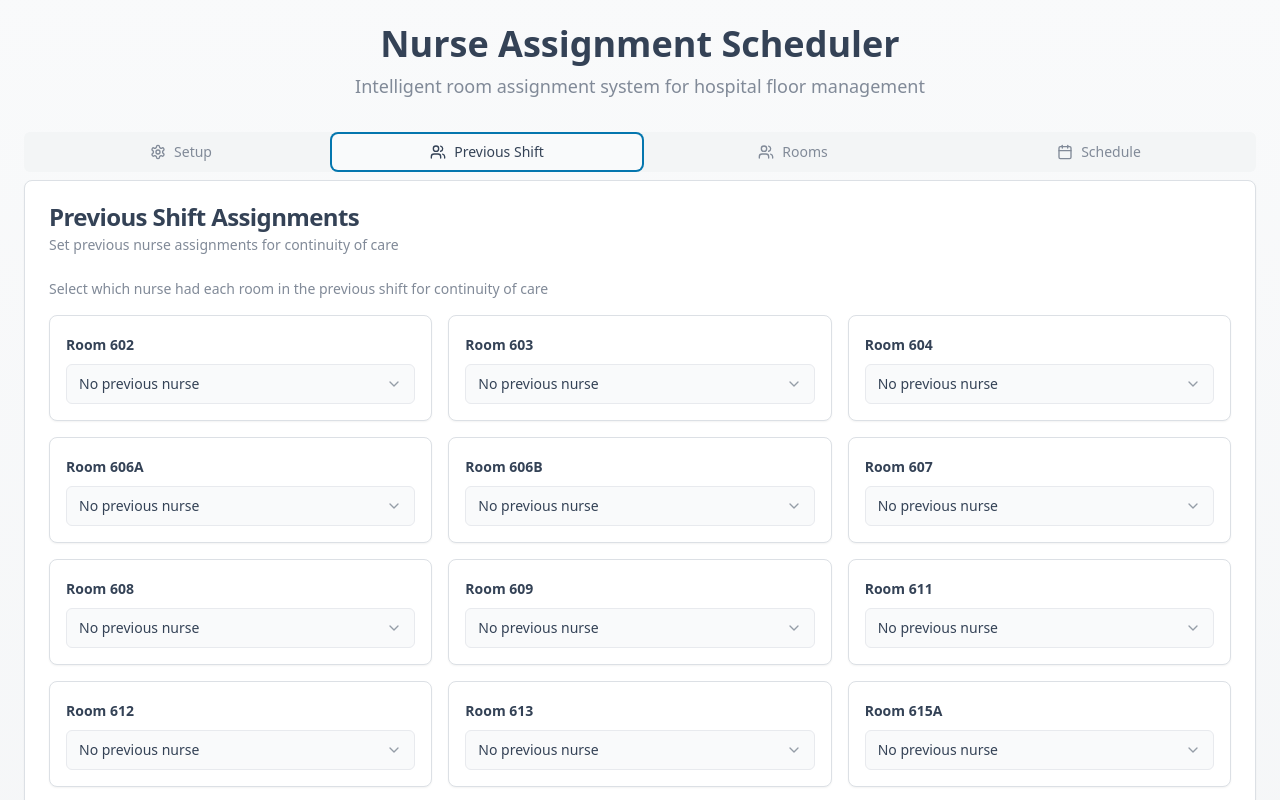
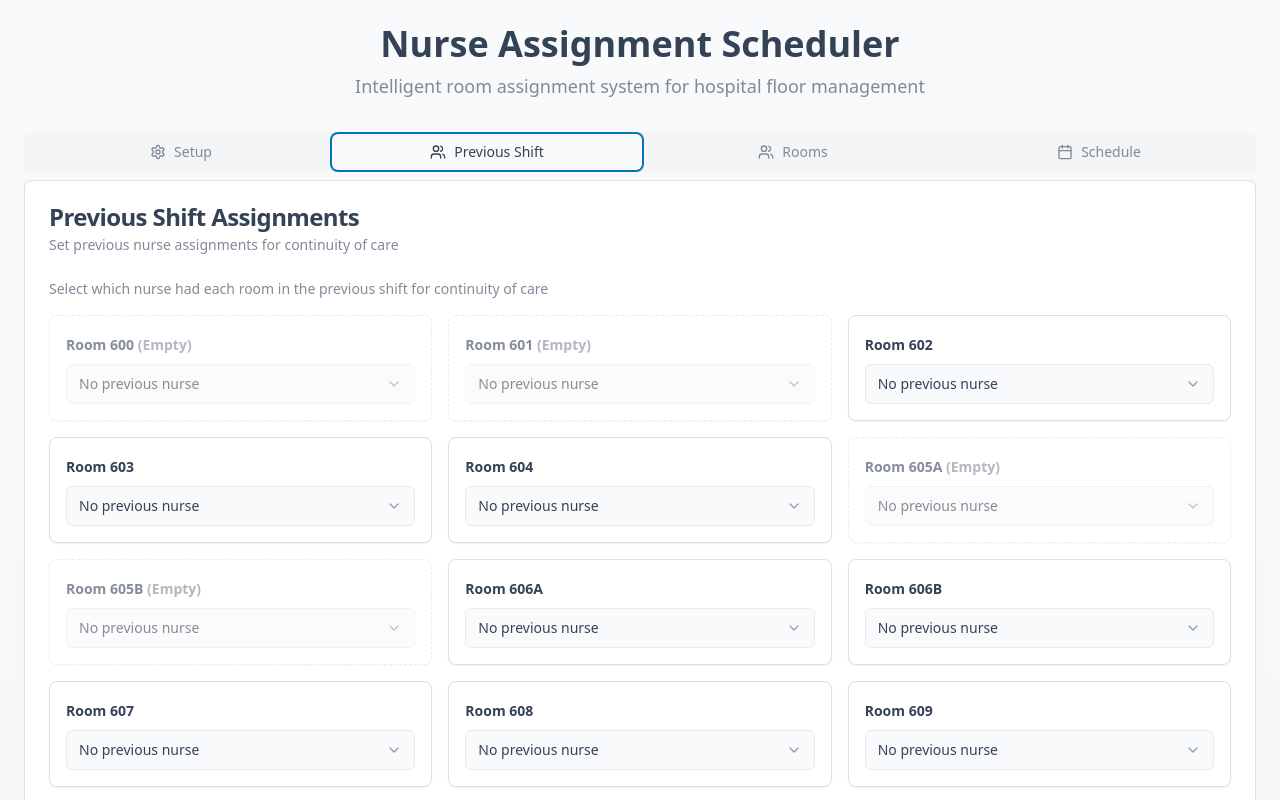
Before and after one commit to unnhost/nurse-room-harmony-ai, a React (Vite) app: page / in a window 1280 px wide. Both pictures are taken after a click on the tab "Previous Shift". Shown: the top 800 px of the page. Built offline with nearby package versions, Linux system fonts and the light colour scheme.

Commit message:
Fix: Missing rooms in previous shift assignments
Fixes an issue where some rooms were not being assigned in the previous shift assignments.

```diff
--- a/src/components/PreviousShiftInput.tsx
+++ b/src/components/PreviousShiftInput.tsx
@@ -10,7 +10,15 @@ interface PreviousShiftInputProps {
 }
 
 export const PreviousShiftInput = ({ rooms, nurseNames, onPreviousNurseChange }: PreviousShiftInputProps) => {
-  const occupiedRooms = rooms.filter(room => room.isOccupied);
+  // Show all rooms for previous shift input (not just occupied ones)
+  const sortedRooms = [...rooms].sort((a, b) => {
+    const aNum = parseInt(a.number.replace(/[AB]/g, ''));
+    const bNum = parseInt(b.number.replace(/[AB]/g, ''));
+    if (aNum === bNum) {
+      return a.number.localeCompare(b.number);
+    }
+    return aNum - bNum;
+  });
 
   return (
     <div className="space-y-4">
@@ -19,10 +27,12 @@ export const PreviousShiftInput = ({ rooms, nurseNames, onPreviousNurseChange }:
       </p>
 
       <div className="grid grid-cols-1 md:grid-cols-2 lg:grid-cols-3 gap-4">
-        {occupiedRooms.map((room) => (
-          <Card key={room.id} className="p-4">
+        {sortedRooms.map((room) => (
+          <Card key={room.id} className={`p-4 ${!room.isOccupied ? 'opacity-60 border-dashed' : ''}`}>
             <div className="space-y-2">
-              <Label className="font-semibold">Room {room.number}</Label>
+              <Label className="font-semibold">
+                Room {room.number} {!room.isOccupied && <span className="text-muted-foreground">(Empty)</span>}
+              </Label>
               <Select
                 value={room.previousNurse || "none"}
                 onValueChange={(value) => onPreviousNurseChange(room.id, value === "none" ? "" : value)}
```
